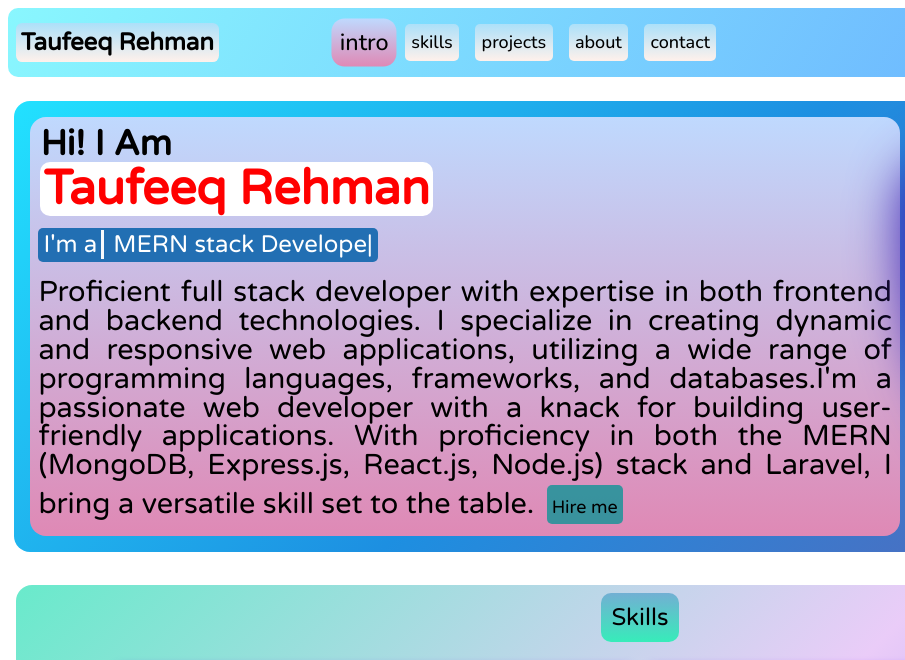
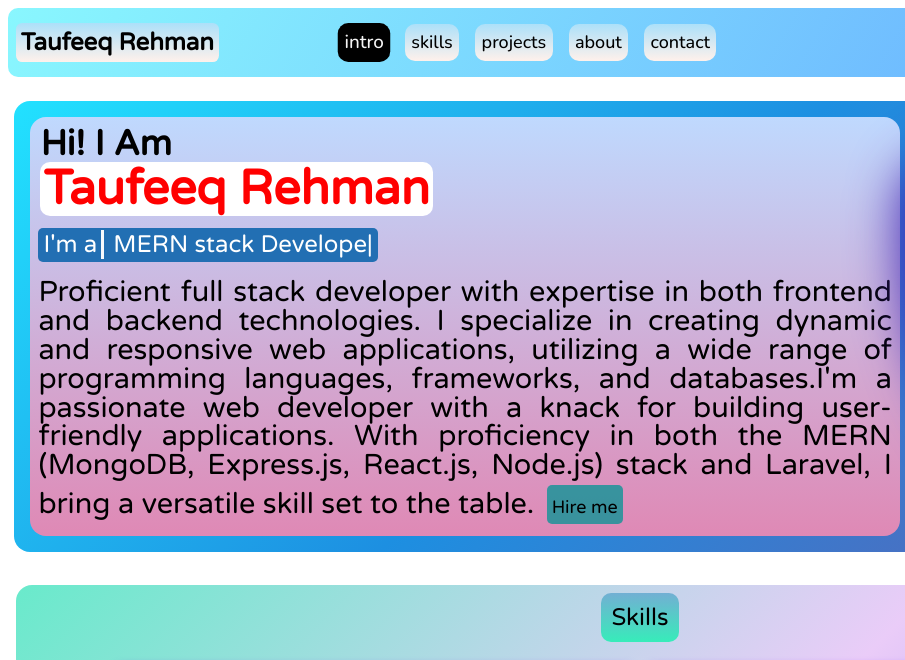
Before and after one commit to Tufi007/Portfolio, a plain HTML site: page index.html in a window 1280 px wide. In both pictures the pointer is over the link "intro". Shown: the top 660 px of the page, 0-905 px from the left. Drawn offline with nearby package versions, Linux system fonts and the light colour scheme.

Commit message:
adding portfolio new version push2

```diff
--- a/about.css
+++ b/about.css
@@ -32,6 +32,7 @@
     padding: 0.5rem;
     border-radius: 10px;
 }
+
 .contactlinks img {
     display: block;
     width: 30px;
--- a/header.css
+++ b/header.css
@@ -16,11 +16,12 @@
   position: relative;
 }
 .header  a:hover{
-  background-image: linear-gradient(to top, #df89b5 0%, #bfd9fe 100%);
-transform:scale(1.3);
+  background-image: linear-gradient(to top, #000000 0%, #000000 100%);
+transform:scale(1.05);
 border-radius: 10px;
-
-transition: all 0.2s ease;
+width: auto;
+color: whitesmoke;
+transition: all 0.3s ease;
 }
 .navtoggle {
   position: absolute;
@@ -64,7 +65,7 @@ transition: all 0.2s ease;
 .navbar li {
   margin: 0.5rem;
   background-image: linear-gradient(to top, #fff1eb 0%, #ace0f9 100%);
-  border-radius: 5px;
+  border-radius: 10px;
 }
 .navbar a {
   font-family: "Nunito", sans-serif;
--- a/projects.css
+++ b/projects.css
@@ -35,6 +35,9 @@
   padding: 5px;
   min-width: 200px;
   margin: 1rem;
+}
+.pro:hover{
+  background-image: linear-gradient(to top, #1f3cbb 0%, #2a1053 100%);
 }
 .projecttitle{
   background-image: linear-gradient(-225deg, #6e42b6 0%, #96bed8 100%);
--- a/skills.css
+++ b/skills.css
@@ -75,7 +75,10 @@
 .row > :nth-child(even) {
   display: flex;
 }
-
+.row>div:hover{
+ transform:scale(1.03);
+  background-image: linear-gradient(to right, #22b3abdc 0%, #7d917cdc 100%);
+}
 .skillbar {
   width: 100%;
   height: auto;
```
